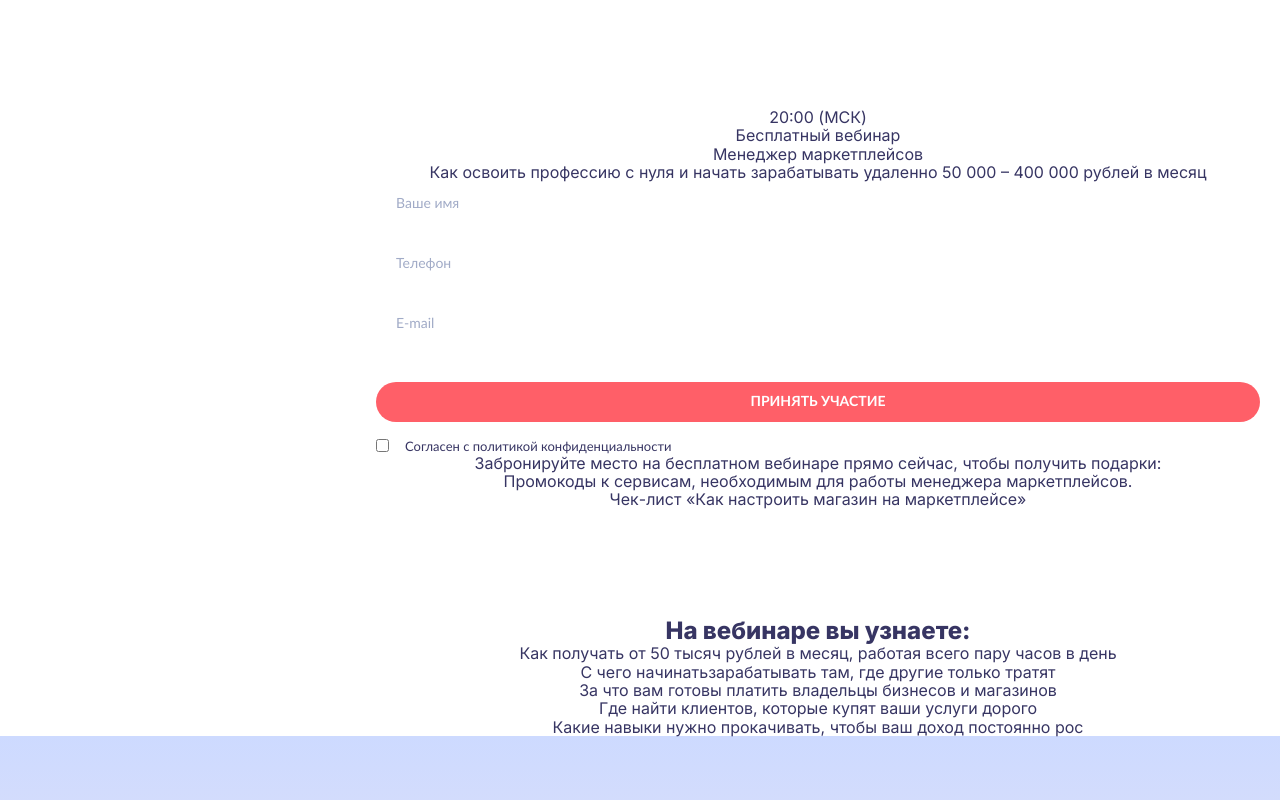
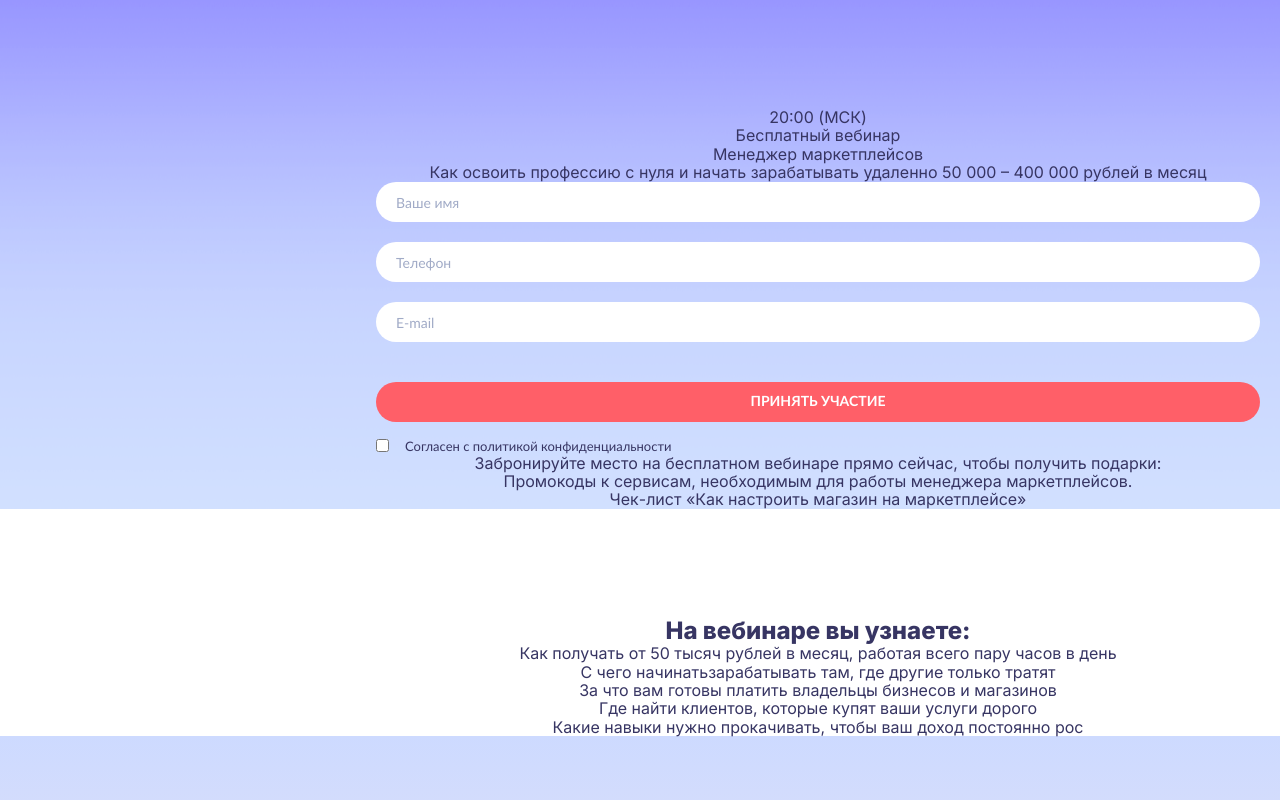
Before and after one commit to KostiaZ/figma-webinar, a plain HTML site: page index.html in a window 1280 px wide. Shown: the top 800 px of the page. Drawn offline with nearby package versions, Linux system fonts and the light colour scheme; the site is published under a folder, as on GitHub Pages, so addresses that start at the root find nothing.

Commit message:
upd header bg

```diff
--- a/sass/components/_header.scss
+++ b/sass/components/_header.scss
@@ -1,3 +1,3 @@
 .header {
-  background-image: url('/img/header-bg.png');
+  background-image: url('../img/header-bg.png');
 }
```
Also changed, not shown: css/main.css, css/main.min.css, 2 other files.
